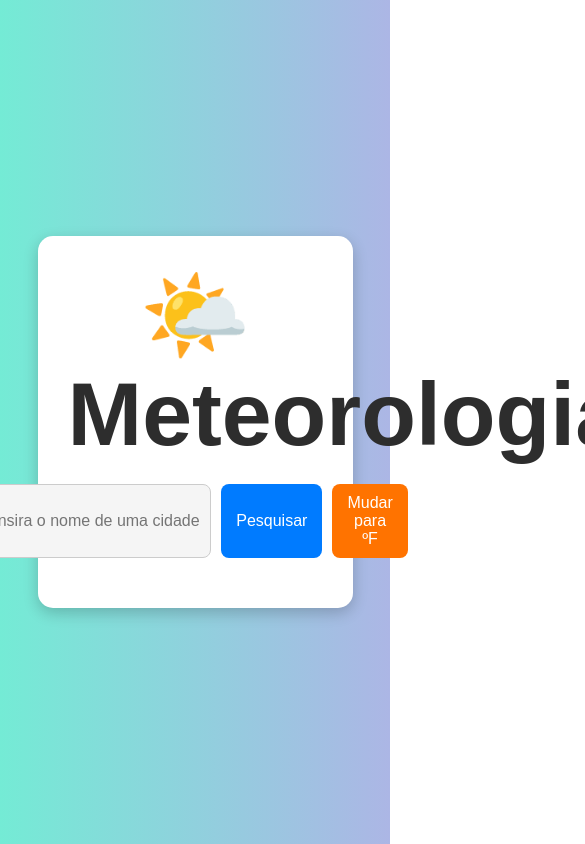
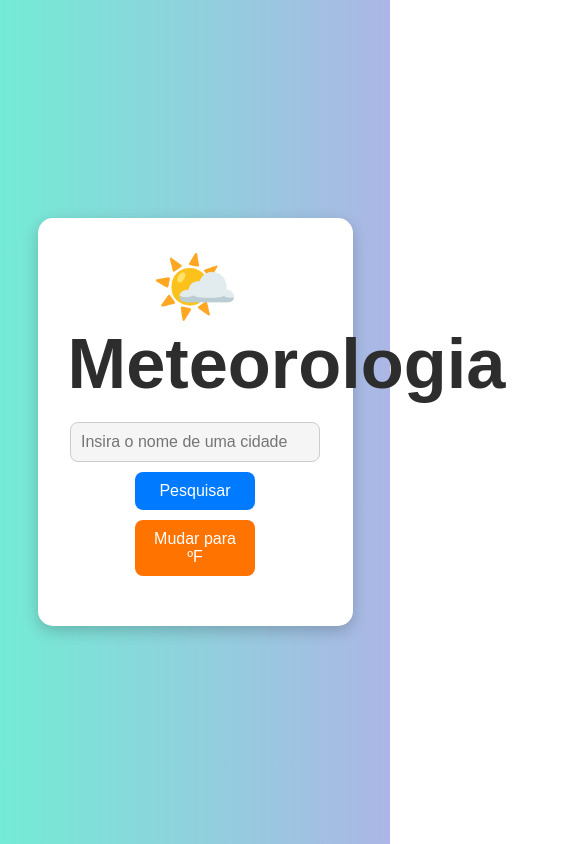
Before and after one commit to PpedroO7/WIT-Challange, a React (Vite) app in the folder wit_challange/: page / in a window 390 px wide. Shown: the top 844 px of the page, 585 px wide, since content can reach past the window. Built offline with nearby package versions, Linux system fonts and the light colour scheme.

Commit message:
add responsive

```diff
--- a/wit_challange/src/App.css
+++ b/wit_challange/src/App.css
@@ -23,6 +23,7 @@
   border-radius: 15px;
   box-shadow: 0px 5px 15px rgba(0, 0, 0, 0.2);
 }
+
 body, .container {
   color: #333;
 }
@@ -40,17 +41,19 @@ body, .container {
   justify-content: center;
   gap: 10px;
   margin-bottom: 20px;
+  flex-wrap: wrap;
 }
 
 .input-bar input {
   padding: 10px;
-  width: 250px;
+  width: 100%;
+  max-width: 250px;
   border-radius: 8px;
   border: 1px solid #ccc;
   font-size: 16px;
   outline: none;
   color: #333;
-  background-color: #f5f5f5
+  background-color: #f5f5f5;
 }
 
 .search-btn,
@@ -62,6 +65,8 @@ body, .container {
   font-size: 16px;
   transition: 0.3s;
   color: white;
+  width: 100%;
+  max-width: 120px;
 }
 
 .search-btn {
@@ -85,6 +90,7 @@ body, .container {
   justify-content: space-between;
   align-items: flex-start;
   gap: 20px;
+  flex-wrap: wrap;
 }
 
 .cities {
@@ -111,7 +117,6 @@ body, .container {
   font-size: 14px;
   transition: 0.3s;
   color: #333;
-  background-color: lightgray;
 }
 
 .cities li button:hover {
@@ -140,6 +145,7 @@ body, .container {
   display: flex;
   flex-wrap: wrap;
   gap: 10px;
+  justify-content: center;
 }
 
 .forecast-list li {
@@ -150,7 +156,6 @@ body, .container {
   width: 200px;
   border: 1px solid #ddd;
   border-radius: 8px;
-  margin-bottom: 10px;
   background-color: darkgray;
   color: #333;
   font-size: 14px;
@@ -174,3 +179,65 @@ body, .container {
   overflow: hidden;
   box-shadow: 0px 4px 10px rgba(0, 0, 0, 0.1);
 }
+
+/* Responsividade */
+@media (max-width: 768px) {
+  .result {
+    flex-direction: column;
+    align-items: center;
+  }
+
+  .cities {
+    max-width: 100%;
+    width: 100%;
+  }
+
+  .forecast {
+    max-width: 100%;
+    width: 100%;
+  }
+
+  .forecast-list ul {
+    justify-content: center;
+  }
+
+  .forecast-list li {
+    width: 100%;
+    max-width: 250px;
+  }
+
+  .forecast-graph,
+  .weather-map {
+    height: 300px;
+  }
+}
+
+@media (max-width: 480px) {
+  .title {
+    font-size: 22px;
+  }
+
+  .input-bar {
+    flex-direction: column;
+    align-items: center;
+  }
+
+  .input-bar input {
+    width: 100%;
+  }
+
+  .search-btn,
+  .metric-btn {
+    width: 100%;
+  }
+
+  .forecast-list li {
+    width: 100%;
+    font-size: 12px;
+  }
+
+  .forecast-graph,
+  .weather-map {
+    height: 250px;
+  }
+}
```
